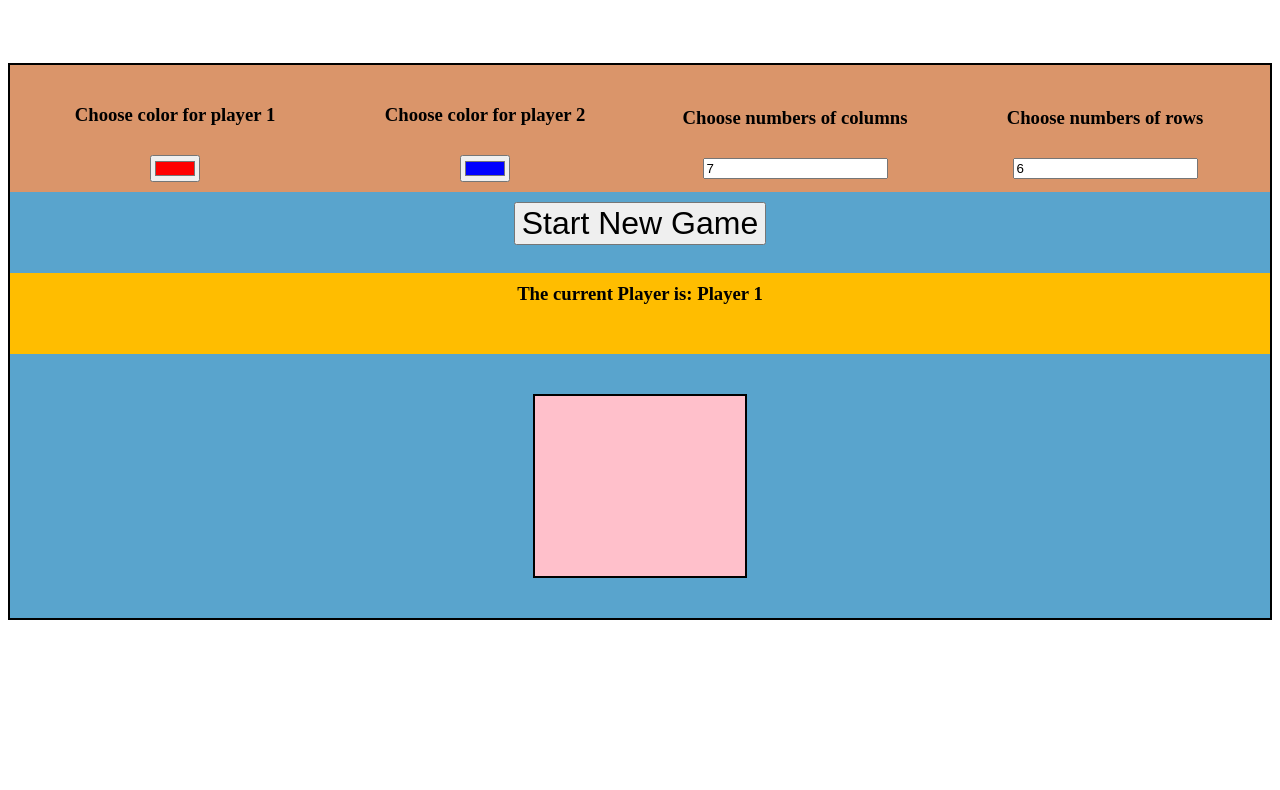
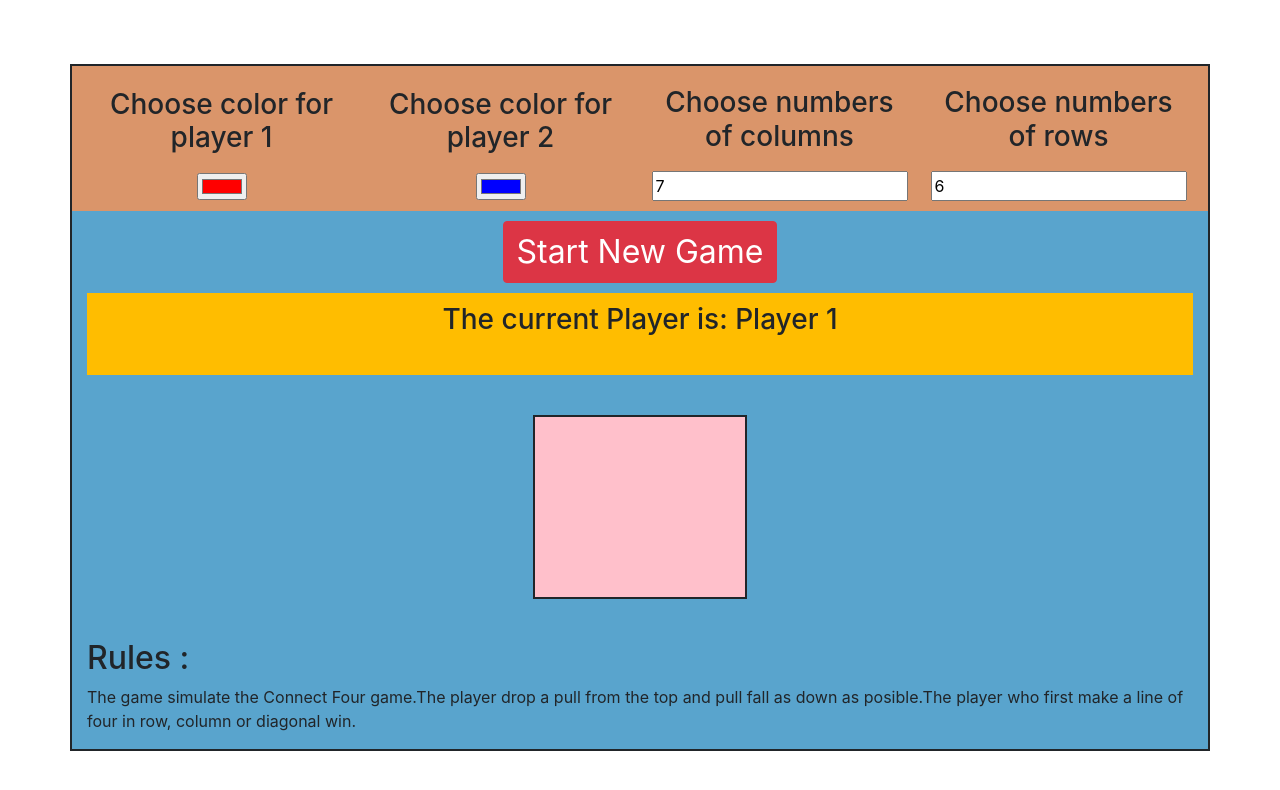
Before and after one commit to KrasimirHG/ConnectFour, a plain HTML site: page index.html in a window 1280 px wide. Drawn offline with nearby package versions, Linux system fonts and the light colour scheme.

Commit message:
Update index.html

```diff
--- a/index.html
+++ b/index.html
@@ -2,14 +2,21 @@
 	<head>
 		<meta charset="UTF-8" />
 		<meta name="viewport" content="width=device-width, inital-scale=1.0" />
+		<link
+			rel="stylesheet"
+			href="https://maxcdn.bootstrapcdn.com/bootstrap/4.4.1/css/bootstrap.min.css"
+		/>
+		<script src="https://ajax.googleapis.com/ajax/libs/jquery/3.4.1/jquery.min.js"></script>
+		<script src="https://cdnjs.cloudflare.com/ajax/libs/popper.js/1.16.0/umd/popper.min.js"></script>
+		<script src="https://maxcdn.bootstrapcdn.com/bootstrap/4.4.1/js/bootstrap.min.js"></script>
 		<title>Connect Four</title>
 		<link rel="stylesheet" href="style.css" />
 		<script src="index.js"></script>
 	</head>
 	<body>
 		<div class="container">
-			<div class="menu">
-				<div class="color-choice">
+			<div class="row menu">
+				<div class="col-12 col-sm-6 col-md-3 color-choice">
 					<h3>Choose color for player 1</h3>
 					<input
 						autocomplete="off"
@@ -19,7 +26,7 @@
 						onchange="console.log(this.value)"
 					/>
 				</div>
-				<div class="color-choice">
+				<div class="col-12 col-sm-6 col-md-3 color-choice">
 					<h3>Choose color for player 2</h3>
 					<input
 						autocomplete="off"
@@ -28,7 +35,7 @@
 						value="#0000ff"
 					/>
 				</div>
-				<div class="dimensions">
+				<div class="col-12 col-sm-6 col-md-3 dimensions">
 					<h3>Choose numbers of columns</h3>
 					<input
 						autocomplete="off"
@@ -37,7 +44,7 @@
 						value="7"
 					/>
 				</div>
-				<div class="dimensions">
+				<div class="col-12 col-sm-6 col-md-3 dimensions">
 					<h3>Choose numbers of rows</h3>
 					<input
 						autocomplete="off"
@@ -48,7 +55,9 @@
 				</div>
 			</div>
 			<div class="start">
-				<button id="newGame">Start New Game</button>
+				<button class="btn btn-danger" id="newGame">
+					Start New Game
+				</button>
 			</div>
 			<div class="stat">
 				<h3>
@@ -59,6 +68,15 @@
 			</div>
 
 			<div class="grid"></div>
+			<div class="rules">
+				<h2>Rules :</h2>
+				<p>
+					The game simulate the Connect Four game.The player drop a
+					pull from the top and pull fall as down as posible.The
+					player who first make a line of four in row, column or
+					diagonal win.
+				</p>
+			</div>
 		</div>
 	</body>
 </html>
```
